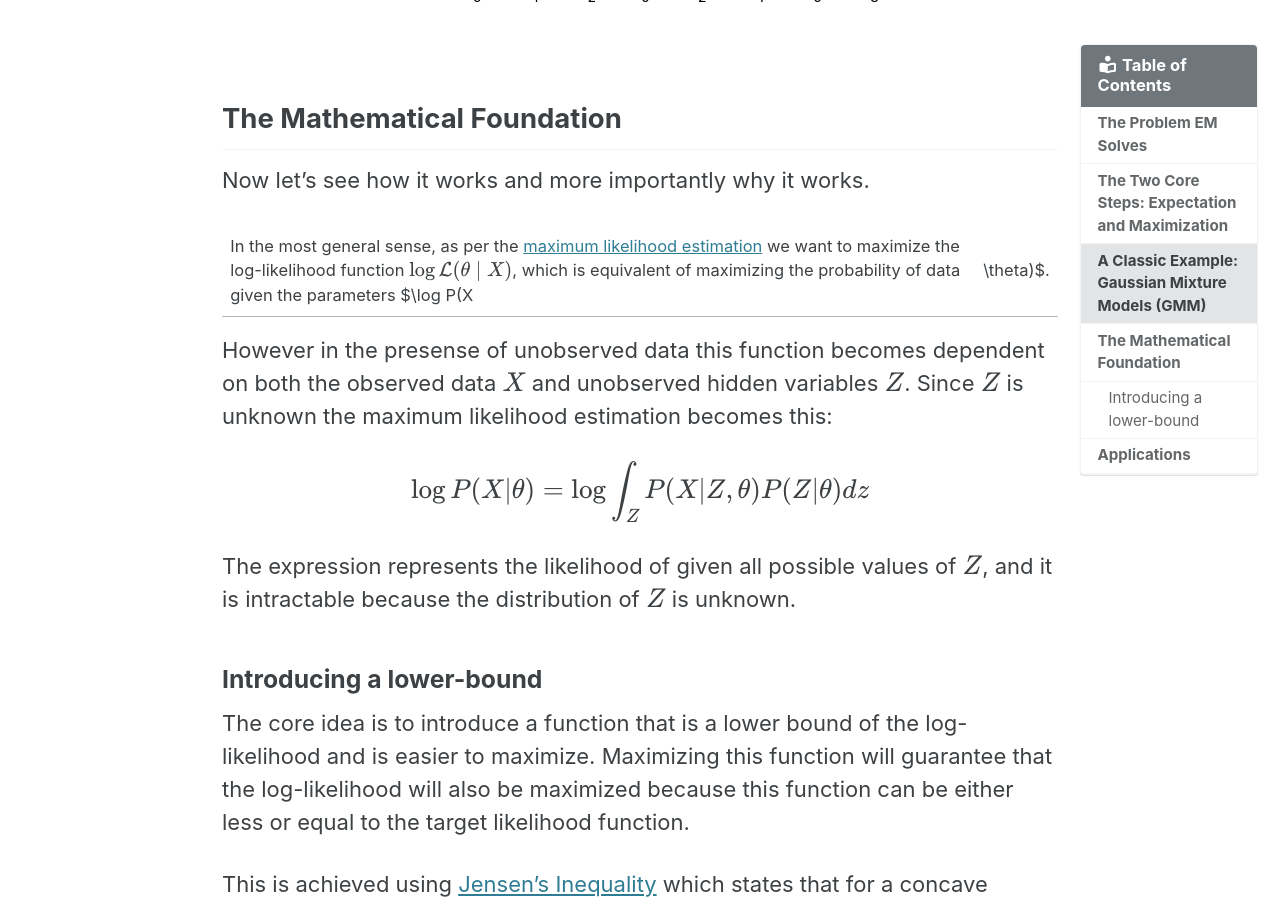
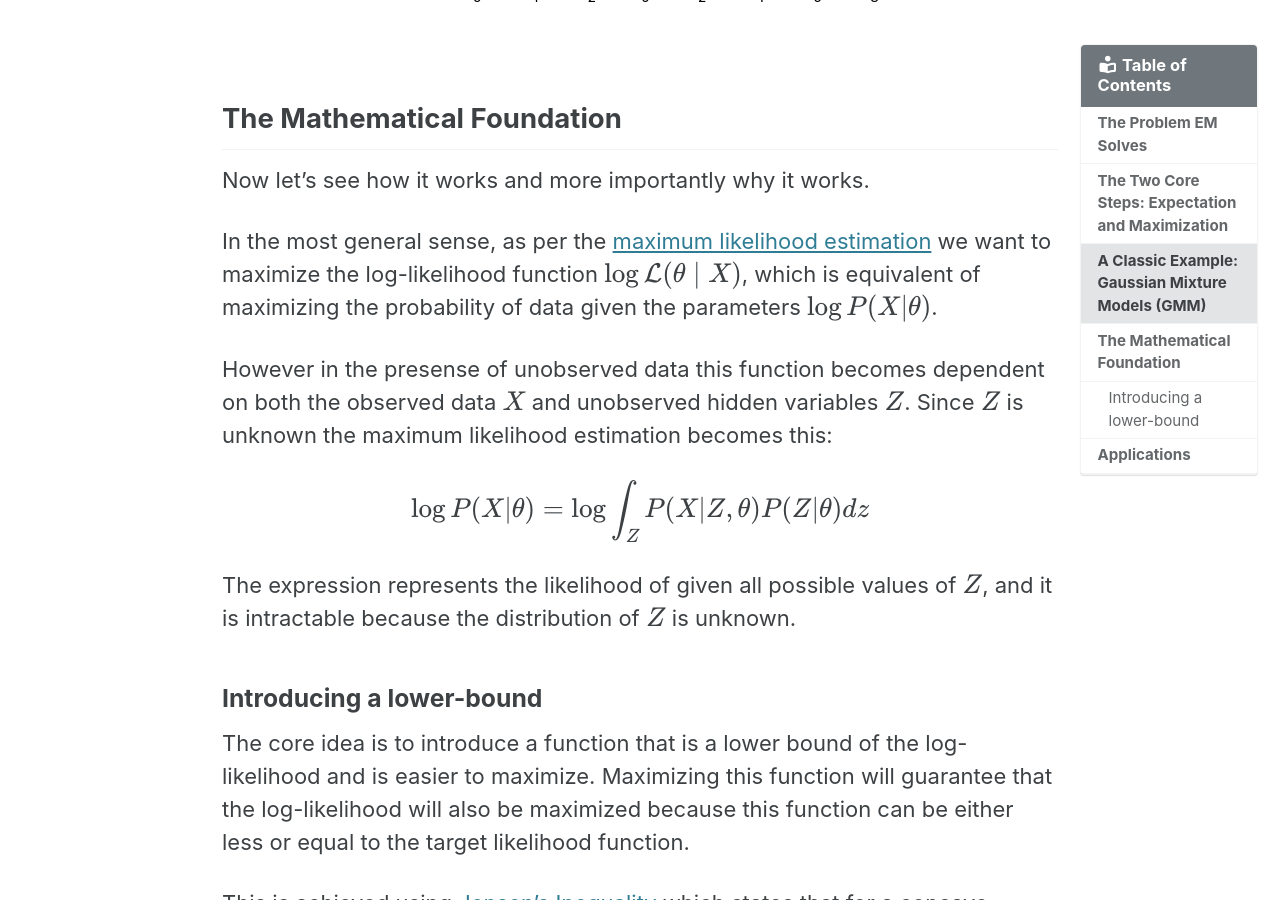
Before and after one commit to vzahorui/vzahorui.github.io, a Jekyll site: the page built from _posts/2025-09-18-expectation-maximization.md, in a window 1280 px wide and 900 px high, scrolled down 3121 px. Built offline with Jekyll 4.4.1, drawn with Linux system fonts in a browser that asks for light colours; cached includes are drawn as plain includes; formulas are drawn with MathJax 3; some of the changed lines change nothing that is shown.

Commit message:
fixed inline formula

```diff
--- a/_posts/2025-09-18-expectation-maximization.md
+++ b/_posts/2025-09-18-expectation-maximization.md
@@ -56,7 +56,7 @@ These two steps are repeated. With each iteration, the cluster assignments becom
 
 Now let's see how it works and more importantly why it works.
 
-In the most general sense, as per the [maximum likelihood estimation]({{ site.baseurl }}{% link _posts/2021-04-24-maximum-likelihood.md %}) we want to maximize the log-likelihood function $\log \mathcal{L}(\theta \mid X)$, which is equivalent of maximizing the probability of data given the parameters $\log P(X | \theta)$.
+In the most general sense, as per the [maximum likelihood estimation]({{ site.baseurl }}{% link _posts/2021-04-24-maximum-likelihood.md %}) we want to maximize the log-likelihood function {% raw %}<span>$\log \mathcal{L}(\theta \mid X)$</span>{% endraw %}, which is equivalent of maximizing the probability of data given the parameters {% raw %}<span>$\log P(X | \theta)$</span>{% endraw %}.
 
 However in the presense of unobserved data this function becomes dependent on both the observed data $X$ and unobserved hidden variables $Z$. Since $Z$ is unknown the maximum likelihood estimation becomes this:
 
```
